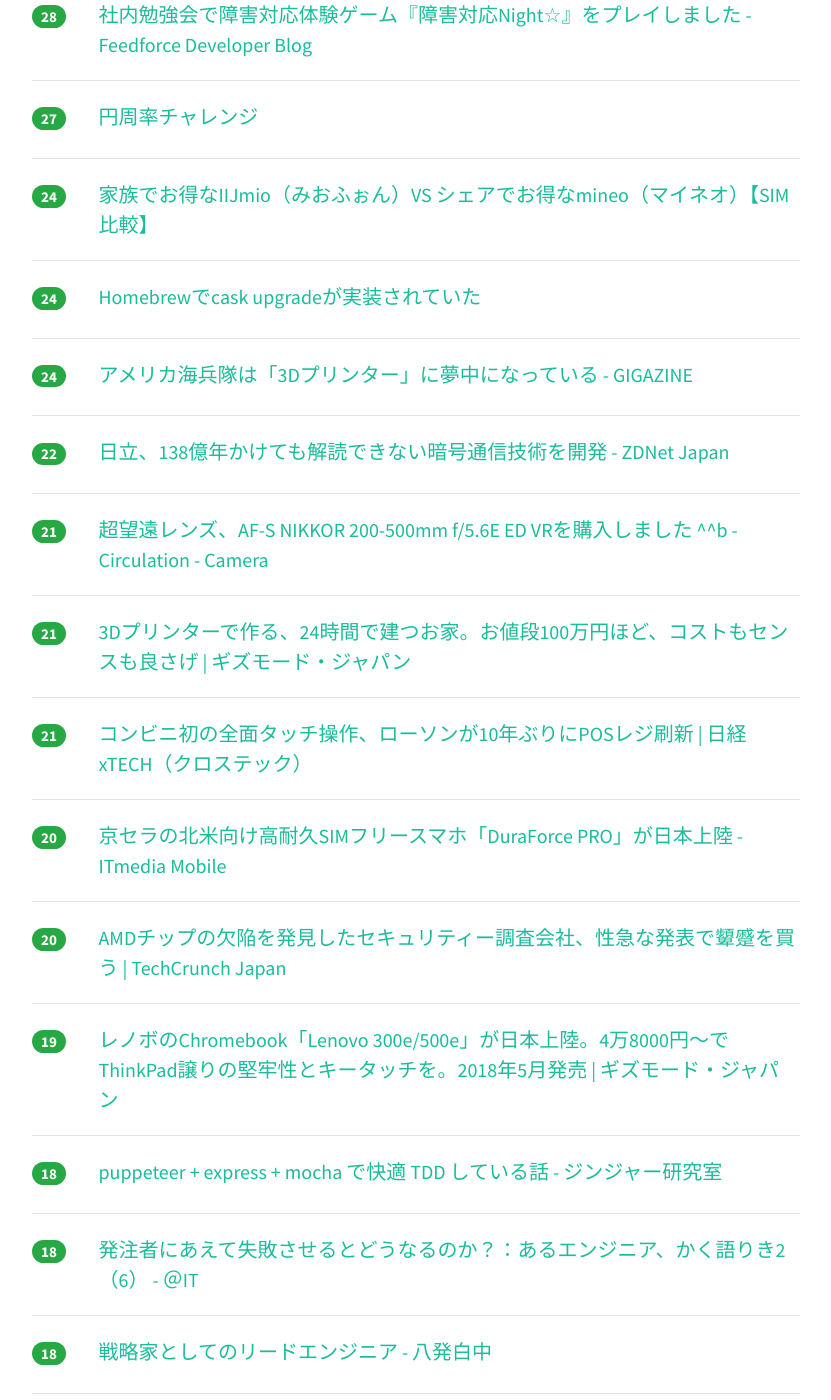
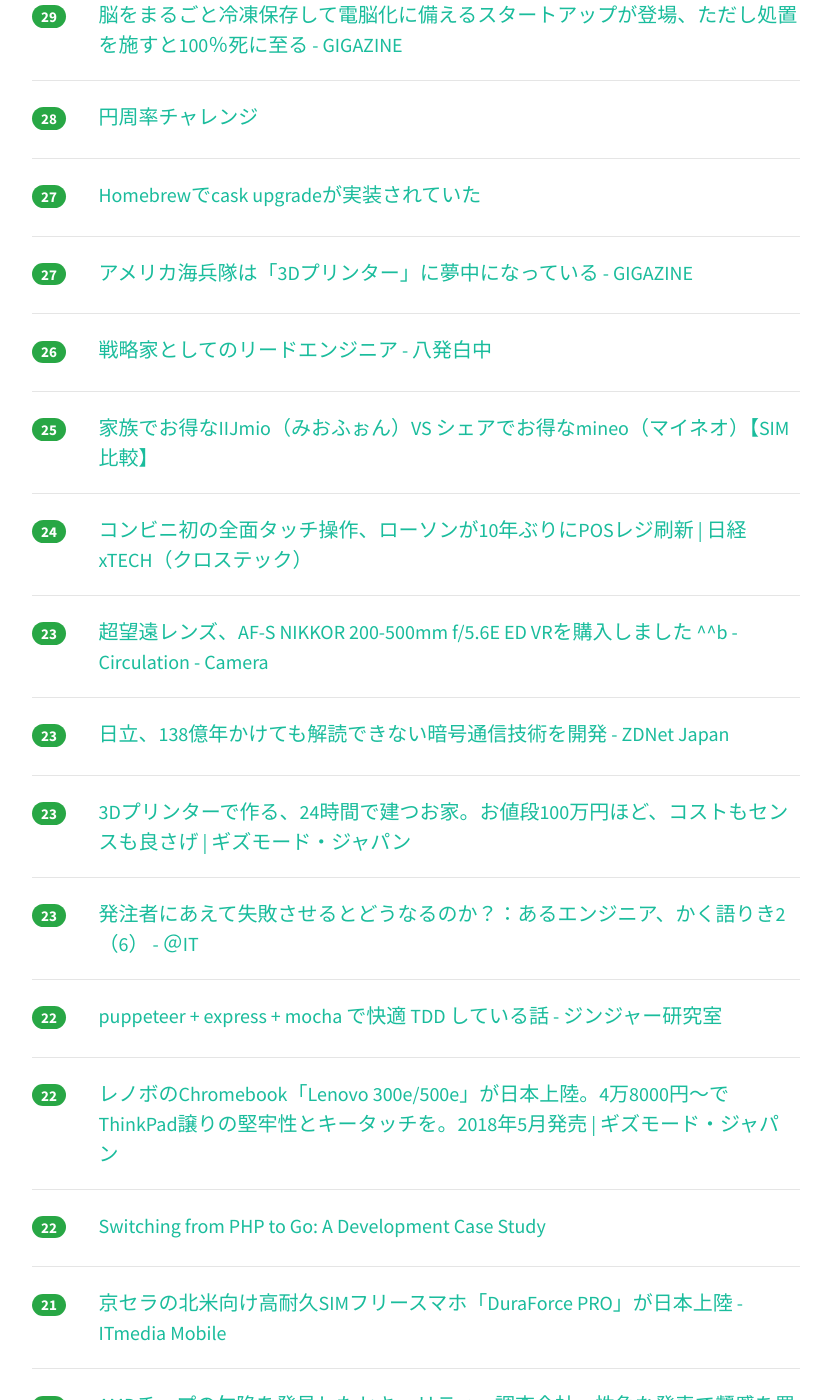
Before and after one commit to yatta47/hatena-matome-site, a Jekyll site: the page built from _posts/2018-03-15-hatena.md, in a window 1280 px wide and 1400 px high, scrolled down 1240 px. Shown: the whole window, without its empty margins (224-1055 px from the left). Built offline with Jekyll 4.4.1, drawn with Linux system fonts in a browser that asks for light colours; nearby versions of some CDN libraries; some of the changed text lies outside the part shown.

Commit message:
Updated 2018-03-15

```diff
--- a/_posts/2018-03-15-hatena.md
+++ b/_posts/2018-03-15-hatena.md
@@ -1,49 +1,54 @@
 ---
 layout: post
 title:  "2018-03-15 はてぶIT"
-date:   2018-03-15 12:02:20
+date:   2018-03-15 13:00:57
 tags: [it-hotentry]
 ---
-32 件のデータあり
+39 件のデータあり
 
 <hr><div class="row">
-<div class="col-1"><span class="badge badge-pill badge-success h2">109</span></div>
+<div class="col-1"><span class="badge badge-pill badge-success h2">126</span></div>
 <div class="col-11"><a href='https://dev.classmethod.jp/cloud/aws/2018-aws-re-entering-autoscaling/' target='_blank'>AWS再入門2018 Amazon EC2 Auto Scaling編 ｜ Developers.IO</a></div>
 </div>
 <hr>
 <div class="row">
-<div class="col-1"><span class="badge badge-pill badge-success h2">98</span></div>
+<div class="col-1"><span class="badge badge-pill badge-success h2">121</span></div>
+<div class="col-11"><a href='https://kuranuki.sonicgarden.jp/2018/03/about-software.html' target='_blank'>プログラミング経験がない経営者のためのソフトウェア開発 11の事実 | Social Change!</a></div>
+</div>
+<hr>
+<div class="row">
+<div class="col-1"><span class="badge badge-pill badge-success h2">113</span></div>
 <div class="col-11"><a href='http://eng-blog.iij.ad.jp/archives/1523' target='_blank'>IIJ Technical NIGHT vol.4 資料公開します | IIJ Engineers Blog</a></div>
 </div>
 <hr>
 <div class="row">
-<div class="col-1"><span class="badge badge-pill badge-success h2">92</span></div>
+<div class="col-1"><span class="badge badge-pill badge-success h2">112</span></div>
+<div class="col-11"><a href='http://www.publickey1.jp/blog/18/awssdkgithub.html' target='_blank'>AWSの各種サービスやSDKのドキュメントがオープンソースとしてGitHubに公開。誰でもコントリビュートや再利用が可能に － Publickey</a></div>
+</div>
+<hr>
+<div class="row">
+<div class="col-1"><span class="badge badge-pill badge-success h2">98</span></div>
+<div class="col-11"><a href='http://www.publickey1.jp/blog/18/javascriptservice_workercdncloudflarecloudflare_workers.html' target='_blank'>JavaScriptのコードとService Workerをユーザーに近いCDNのエッジで実行可能。Cloudflareが「Cloudflare Workers」を提供開始 － Publickey</a></div>
+</div>
+<hr>
+<div class="row">
+<div class="col-1"><span class="badge badge-pill badge-success h2">94</span></div>
 <div class="col-11"><a href='https://pc.watch.impress.co.jp/docs/news/1111558.html' target='_blank'>IEEE 802.11acやGbEをサポートした「Raspberry Pi 3 Model B+」、35ドル ～SoC改良により高負荷継続時の性能も向上 - PC Watch</a></div>
 </div>
 <hr>
 <div class="row">
 <div class="col-1"><span class="badge badge-pill badge-success h2">64</span></div>
-<div class="col-11"><a href='http://www.publickey1.jp/blog/18/awssdkgithub.html' target='_blank'>AWSの各種サービスやSDKのドキュメントがオープンソースとしてGitHubに公開。誰でもコントリビュートや再利用が可能に － Publickey</a></div>
-</div>
-<hr>
-<div class="row">
-<div class="col-1"><span class="badge badge-pill badge-success h2">62</span></div>
 <div class="col-11"><a href='https://anond.hatelabo.jp/20180314150013' target='_blank'>戻ったら違う広告</a></div>
-</div>
-<hr>
-<div class="row">
-<div class="col-1"><span class="badge badge-pill badge-success h2">60</span></div>
-<div class="col-11"><a href='http://www.publickey1.jp/blog/18/javascriptservice_workercdncloudflarecloudflare_workers.html' target='_blank'>JavaScriptのコードとService Workerをユーザーに近いCDNのエッジで実行可能。Cloudflareが「Cloudflare Workers」を提供開始 － Publickey</a></div>
-</div>
-<hr>
-<div class="row">
-<div class="col-1"><span class="badge badge-pill badge-success h2">57</span></div>
-<div class="col-11"><a href='https://kuranuki.sonicgarden.jp/2018/03/about-software.html' target='_blank'>プログラミング経験がない経営者のためのソフトウェア開発 11の事実 | Social Change!</a></div>
 </div>
 <hr>
 <div class="row">
 <div class="col-1"><span class="badge badge-pill badge-success h2">39</span></div>
 <div class="col-11"><a href='http://nlab.itmedia.co.jp/nl/articles/1803/15/news059.html' target='_blank'>Twitter、凍結されたアカウントに対し、どのツイートがどのルールに違反したのか具体的に連絡 - ねとらぼ</a></div>
+</div>
+<hr>
+<div class="row">
+<div class="col-1"><span class="badge badge-pill badge-success h2">31</span></div>
+<div class="col-11"><a href='http://developer.feedforce.jp/entry/2018/03/14/193333' target='_blank'>社内勉強会で障害対応体験ゲーム『障害対応Night☆』をプレイしました - Feedforce Developer Blog</a></div>
 </div>
 <hr>
 <div class="row">
@@ -53,51 +58,71 @@ tags: [it-hotentry]
 <hr>
 <div class="row">
 <div class="col-1"><span class="badge badge-pill badge-success h2">28</span></div>
-<div class="col-11"><a href='http://developer.feedforce.jp/entry/2018/03/14/193333' target='_blank'>社内勉強会で障害対応体験ゲーム『障害対応Night☆』をプレイしました - Feedforce Developer Blog</a></div>
+<div class="col-11"><a href='http://altarf0183.os1001.coreserver.jp/pi/' target='_blank'>円周率チャレンジ</a></div>
 </div>
 <hr>
 <div class="row">
 <div class="col-1"><span class="badge badge-pill badge-success h2">27</span></div>
-<div class="col-11"><a href='http://altarf0183.os1001.coreserver.jp/pi/' target='_blank'>円周率チャレンジ</a></div>
+<div class="col-11"><a href='https://rcmdnk.com/blog/2018/03/14/computer-mac-homebrew/' target='_blank'>Homebrewでcask upgradeが実装されていた</a></div>
 </div>
 <hr>
 <div class="row">
-<div class="col-1"><span class="badge badge-pill badge-success h2">24</span></div>
+<div class="col-1"><span class="badge badge-pill badge-success h2">27</span></div>
+<div class="col-11"><a href='https://gigazine.net/news/20180315-marines-love-3d-printing/' target='_blank'>アメリカ海兵隊は「3Dプリンター」に夢中になっている - GIGAZINE</a></div>
+</div>
+<hr>
+<div class="row">
+<div class="col-1"><span class="badge badge-pill badge-success h2">26</span></div>
+<div class="col-11"><a href='http://blog.8arrow.org/entry/2018/03/14/225249' target='_blank'>戦略家としてのリードエンジニア - 八発白中</a></div>
+</div>
+<hr>
+<div class="row">
+<div class="col-1"><span class="badge badge-pill badge-success h2">25</span></div>
 <div class="col-11"><a href='https://simchange.jp/mineo-vs-iijmio/' target='_blank'>家族でお得なIIJmio（みおふぉん）VS シェアでお得なmineo（マイネオ）【SIM比較】</a></div>
 </div>
 <hr>
 <div class="row">
 <div class="col-1"><span class="badge badge-pill badge-success h2">24</span></div>
-<div class="col-11"><a href='https://rcmdnk.com/blog/2018/03/14/computer-mac-homebrew/' target='_blank'>Homebrewでcask upgradeが実装されていた</a></div>
+<div class="col-11"><a href='http://tech.nikkeibp.co.jp/atcl/nxt/column/18/00193/030900003/' target='_blank'>コンビニ初の全面タッチ操作、ローソンが10年ぶりにPOSレジ刷新 | 日経 xTECH（クロステック）</a></div>
 </div>
 <hr>
 <div class="row">
-<div class="col-1"><span class="badge badge-pill badge-success h2">24</span></div>
-<div class="col-11"><a href='https://gigazine.net/news/20180315-marines-love-3d-printing/' target='_blank'>アメリカ海兵隊は「3Dプリンター」に夢中になっている - GIGAZINE</a></div>
+<div class="col-1"><span class="badge badge-pill badge-success h2">23</span></div>
+<div class="col-11"><a href='http://tatsumo77.hatenablog.com/entry/2018/03/14/190310' target='_blank'>超望遠レンズ、AF-S NIKKOR 200-500mm f/5.6E ED VRを購入しました ^^b - Circulation - Camera</a></div>
+</div>
+<hr>
+<div class="row">
+<div class="col-1"><span class="badge badge-pill badge-success h2">23</span></div>
+<div class="col-11"><a href='https://japan.zdnet.com/article/35116104/' target='_blank'>日立、138億年かけても解読できない暗号通信技術を開発 - ZDNet Japan</a></div>
+</div>
+<hr>
+<div class="row">
+<div class="col-1"><span class="badge badge-pill badge-success h2">23</span></div>
+<div class="col-11"><a href='https://www.gizmodo.jp/2018/03/3d-print-house-24hrs.html' target='_blank'>3Dプリンターで作る、24時間で建つお家。お値段100万円ほど、コストもセンスも良さげ | ギズモード・ジャパン</a></div>
+</div>
+<hr>
+<div class="row">
+<div class="col-1"><span class="badge badge-pill badge-success h2">23</span></div>
+<div class="col-11"><a href='http://www.atmarkit.co.jp/ait/articles/1803/15/news026.html' target='_blank'>発注者にあえて失敗させるとどうなるのか？：あるエンジニア、かく語りき2（6） - ＠IT</a></div>
 </div>
 <hr>
 <div class="row">
 <div class="col-1"><span class="badge badge-pill badge-success h2">22</span></div>
-<div class="col-11"><a href='https://japan.zdnet.com/article/35116104/' target='_blank'>日立、138億年かけても解読できない暗号通信技術を開発 - ZDNet Japan</a></div>
+<div class="col-11"><a href='http://jinjor-labo.hatenablog.com/entry/2018/03/14/191343' target='_blank'>puppeteer + express + mocha で快適 TDD している話 - ジンジャー研究室</a></div>
+</div>
+<hr>
+<div class="row">
+<div class="col-1"><span class="badge badge-pill badge-success h2">22</span></div>
+<div class="col-11"><a href='https://www.gizmodo.jp/2018/03/lenovo-e300-e500-chromebook.html' target='_blank'>レノボのChromebook「Lenovo 300e/500e」が日本上陸。4万8000円〜でThinkPad譲りの堅牢性とキータッチを。2018年5月発売 | ギズモード・ジャパン</a></div>
+</div>
+<hr>
+<div class="row">
+<div class="col-1"><span class="badge badge-pill badge-success h2">22</span></div>
+<div class="col-11"><a href='https://www.kairos.com/blog/php-to-go-how-we-boosted-api-performance-by-8x' target='_blank'>Switching from PHP to Go: A Development Case Study</a></div>
 </div>
 <hr>
 <div class="row">
 <div class="col-1"><span class="badge badge-pill badge-success h2">21</span></div>
-<div class="col-11"><a href='http://tatsumo77.hatenablog.com/entry/2018/03/14/190310' target='_blank'>超望遠レンズ、AF-S NIKKOR 200-500mm f/5.6E ED VRを購入しました ^^b - Circulation - Camera</a></div>
-</div>
-<hr>
-<div class="row">
-<div class="col-1"><span class="badge badge-pill badge-success h2">21</span></div>
-<div class="col-11"><a href='https://www.gizmodo.jp/2018/03/3d-print-house-24hrs.html' target='_blank'>3Dプリンターで作る、24時間で建つお家。お値段100万円ほど、コストもセンスも良さげ | ギズモード・ジャパン</a></div>
-</div>
-<hr>
-<div class="row">
-<div class="col-1"><span class="badge badge-pill badge-success h2">21</span></div>
-<div class="col-11"><a href='http://tech.nikkeibp.co.jp/atcl/nxt/column/18/00193/030900003/' target='_blank'>コンビニ初の全面タッチ操作、ローソンが10年ぶりにPOSレジ刷新 | 日経 xTECH（クロステック）</a></div>
-</div>
-<hr>
-<div class="row">
-<div class="col-1"><span class="badge badge-pill badge-success h2">20</span></div>
 <div class="col-11"><a href='http://www.itmedia.co.jp/mobile/articles/1803/14/news137.html' target='_blank'>京セラの北米向け高耐久SIMフリースマホ「DuraForce PRO」が日本上陸 - ITmedia Mobile</a></div>
 </div>
 <hr>
@@ -108,26 +133,21 @@ tags: [it-hotentry]
 <hr>
 <div class="row">
 <div class="col-1"><span class="badge badge-pill badge-success h2">19</span></div>
-<div class="col-11"><a href='https://www.gizmodo.jp/2018/03/lenovo-e300-e500-chromebook.html' target='_blank'>レノボのChromebook「Lenovo 300e/500e」が日本上陸。4万8000円〜でThinkPad譲りの堅牢性とキータッチを。2018年5月発売 | ギズモード・ジャパン</a></div>
+<div class="col-11"><a href='https://note.mu/begin_design/n/nf8368cc8fe50' target='_blank'>デザインの基本日記  「配色編」｜Design Beginner｜note</a></div>
+</div>
+<hr>
+<div class="row">
+<div class="col-1"><span class="badge badge-pill badge-success h2">19</span></div>
+<div class="col-11"><a href='https://www.webcreatorbox.com/inspiration/adobe-xd-steps' target='_blank'>Adobe XDでWebデザインをしよう！画面作成からページ推移までの手順を紹介 | Webクリエイターボックス</a></div>
 </div>
 <hr>
 <div class="row">
 <div class="col-1"><span class="badge badge-pill badge-success h2">18</span></div>
-<div class="col-11"><a href='http://jinjor-labo.hatenablog.com/entry/2018/03/14/191343' target='_blank'>puppeteer + express + mocha で快適 TDD している話 - ジンジャー研究室</a></div>
+<div class="col-11"><a href='https://developers.google.com/maps/gaming/' target='_blank'>Google Maps APIs  |  Google Developers</a></div>
 </div>
 <hr>
 <div class="row">
 <div class="col-1"><span class="badge badge-pill badge-success h2">18</span></div>
-<div class="col-11"><a href='http://www.atmarkit.co.jp/ait/articles/1803/15/news026.html' target='_blank'>発注者にあえて失敗させるとどうなるのか？：あるエンジニア、かく語りき2（6） - ＠IT</a></div>
-</div>
-<hr>
-<div class="row">
-<div class="col-1"><span class="badge badge-pill badge-success h2">18</span></div>
-<div class="col-11"><a href='http://blog.8arrow.org/entry/2018/03/14/225249' target='_blank'>戦略家としてのリードエンジニア - 八発白中</a></div>
-</div>
-<hr>
-<div class="row">
-<div class="col-1"><span class="badge badge-pill badge-success h2">17</span></div>
 <div class="col-11"><a href='https://pc.watch.impress.co.jp/docs/news/1111661.html' target='_blank'>Anker、30WのUSB PD給電対応で低価格化した5ポートUSB充電器 - PC Watch</a></div>
 </div>
 <hr>
@@ -147,13 +167,23 @@ tags: [it-hotentry]
 </div>
 <hr>
 <div class="row">
-<div class="col-1"><span class="badge badge-pill badge-success h2">14</span></div>
-<div class="col-11"><a href='http://dailynewsagency.com/2018/03/14/3m-unveils-extreme-post-it-ayu/' target='_blank'>水・熱・低温・強風などあらゆる環境に耐える究極のポストイット「Post-it Extreme」が登場 - DNA</a></div>
+<div class="col-1"><span class="badge badge-pill badge-success h2">17</span></div>
+<div class="col-11"><a href='https://hacks.mozilla.org/2018/03/making-webassembly-better-for-rust-for-all-languages/' target='_blank'>Making WebAssembly better for Rust & for all languages – Mozilla Hacks – the Web developer blog</a></div>
 </div>
 <hr>
 <div class="row">
-<div class="col-1"><span class="badge badge-pill badge-success h2">13</span></div>
+<div class="col-1"><span class="badge badge-pill badge-success h2">16</span></div>
 <div class="col-11"><a href='https://headlines.yahoo.co.jp/hl?a=20180314-00000007-impress-sci' target='_blank'>日立、ランダムなノイズを利用して理論上解読が不可能なレベルで長距離の暗号通信を可能にする技術を開発 （Impress Watch） - Yahoo!ニュース</a></div>
+</div>
+<hr>
+<div class="row">
+<div class="col-1"><span class="badge badge-pill badge-success h2">16</span></div>
+<div class="col-11"><a href='https://medium.com/@ichiroshoda/af451552192a' target='_blank'>TechBlog運用の難しさとHERPでの考えについて（TechHub公開に寄せて） – Ichiro Shoda – Medium</a></div>
+</div>
+<hr>
+<div class="row">
+<div class="col-1"><span class="badge badge-pill badge-success h2">15</span></div>
+<div class="col-11"><a href='http://dailynewsagency.com/2018/03/14/3m-unveils-extreme-post-it-ayu/' target='_blank'>水・熱・低温・強風などあらゆる環境に耐える究極のポストイット「Post-it Extreme」が登場 - DNA</a></div>
 </div>
 <hr>
 <div class="row">
@@ -162,6 +192,11 @@ tags: [it-hotentry]
 </div>
 <hr>
 <div class="row">
+<div class="col-1"><span class="badge badge-pill badge-success h2">13</span></div>
+<div class="col-11"><a href='https://ledge.ai/openpose/' target='_blank'>深層学習で人のポーズを解析する「OpenPose」試してみたら凄かった。スポーツやヘルスケアなど、活用シーンは無限大 | Ledge.ai（レッジエーアイ）</a></div>
+</div>
+<hr>
+<div class="row">
 <div class="col-1"><span class="badge badge-pill badge-success h2">12</span></div>
 <div class="col-11"><a href='https://anond.hatelabo.jp/20180314202814' target='_blank'>エロいコメントだけするアカウントほしい</a></div>
 </div>
```
